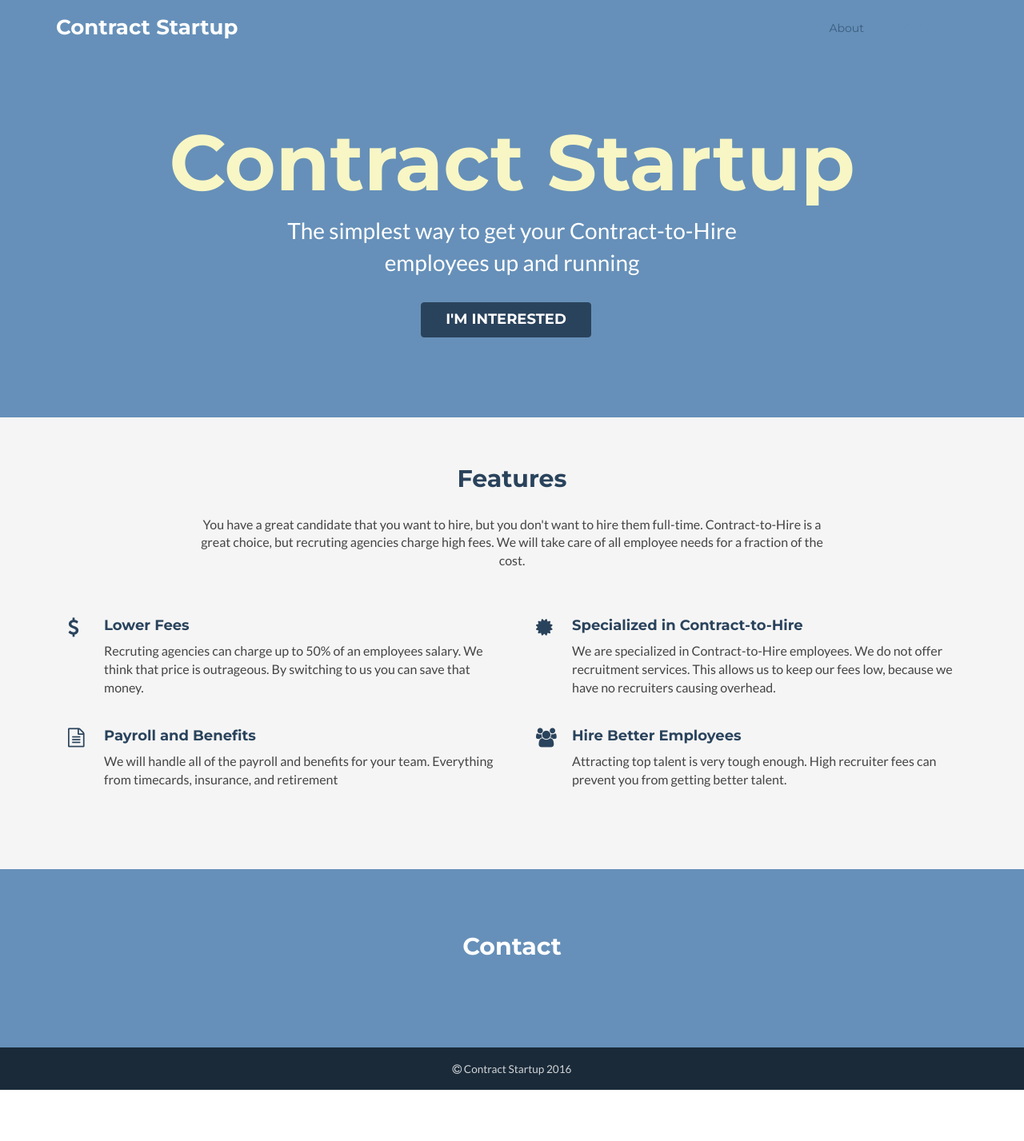
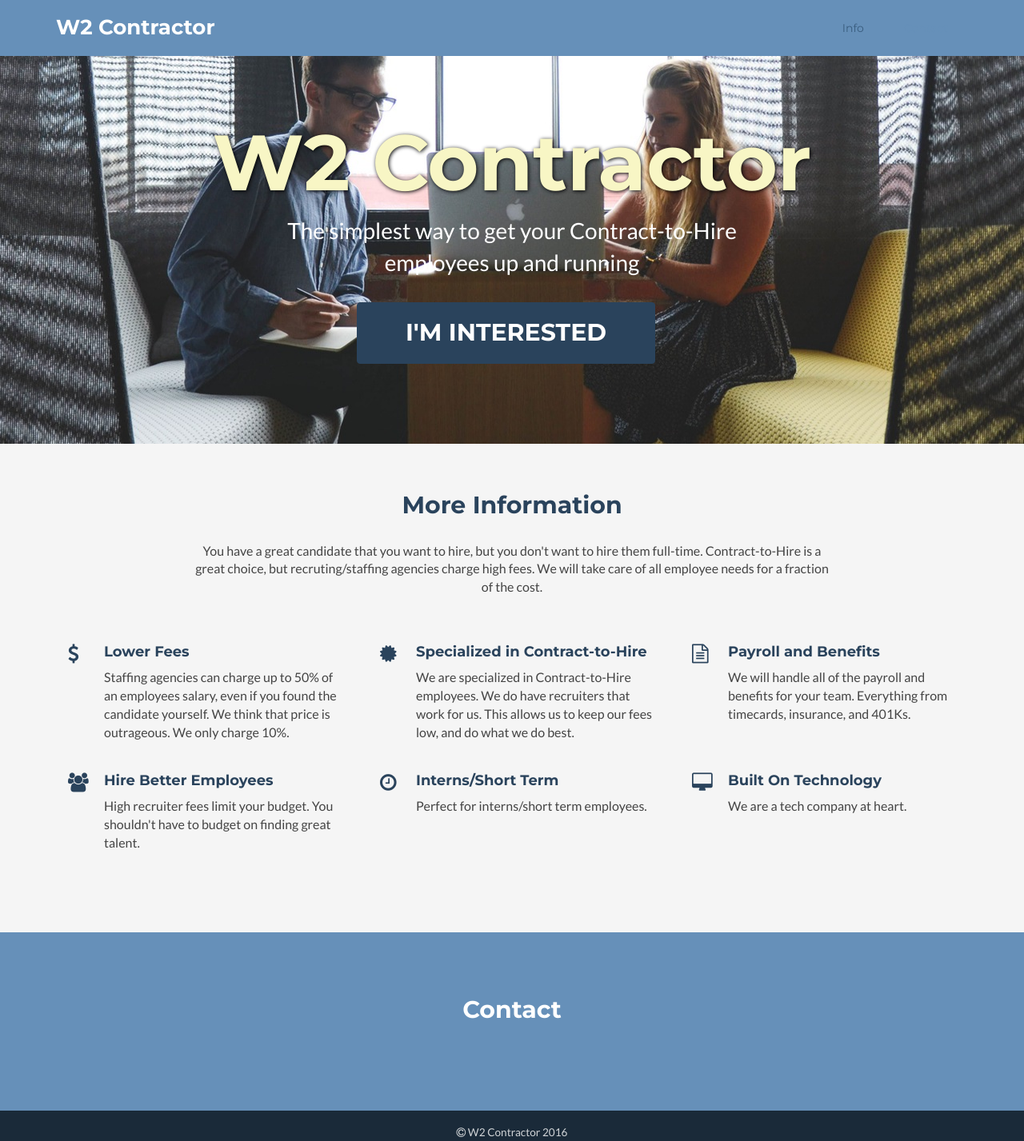
Before and after one commit to w2contractor/w2contractor.github.io, a plain HTML site: page index.html in a window 1280 px wide. Shown: the whole page at 80% size. Before the commit the page ends 1363 px from the top, so only its background shows below. Drawn offline with Linux system fonts and the light colour scheme.

Commit message:
added more infomation

```diff
--- a/assets/css/styles-3.css
+++ b/assets/css/styles-3.css
@@ -183,6 +183,9 @@ pre code {
 /* ======= Promo Section ======= */
 .promo {
   background: #6690b9;
+  background-image: url("../images/people-office-group-team-hd.jpg");
+  background-repeat: no-repeat;
+  background-position: center;
   color: #fff;
   padding-top: 150px;
   padding-bottom: 100px;
@@ -194,6 +197,7 @@ pre code {
 }
 .promo .title .highlight {
   color: #F8F6C5;
+  text-shadow: 1px 1px 5px black;
 }
 .promo .intro {
   font-size: 28px;
@@ -203,8 +207,8 @@ pre code {
 }
 .promo .btns .btn {
   margin-right: 15px;
-  font-size: 18px;
-  padding: 8px 30px;
+  font-size: 30px;
+  padding: 16px 60px;
 }
 .promo .meta {
   margin-top: 120px;
--- a/index.html
+++ b/index.html
@@ -6,7 +6,7 @@
 <!--<![endif]-->
 
 <head>
-    <title>Contract Startup</title>
+    <title>W2 Contractor</title>
     <!-- Meta -->
     <meta charset="utf-8">
     <meta http-equiv="X-UA-Compatible" content="IE=edge">
@@ -50,7 +50,7 @@
         <div class="container">
             <h1 class="logo pull-left">
                 <a class="scrollto" href="#promo">
-                    <span class="logo-title">Contract Startup</span>
+                    <span class="logo-title">W2 Contractor</span>
                 </a>
             </h1>
             <!--//logo-->
@@ -68,7 +68,7 @@
                 <div class="navbar-collapse collapse" id="navbar-collapse">
                     <ul class="nav navbar-nav">
                         <li class="active nav-item sr-only"><a class="scrollto" href="#promo">Home</a></li>
-                        <li class="nav-item"><a class="scrollto" href="#abour">About</a></li>
+                        <li class="nav-item"><a class="scrollto" href="#info">Info</a></li>
                         <li class="nav-item last"><a class="scrollto" href="#contact">Contact</a></li>
                     </ul>
                     <!--//nav-->
@@ -83,7 +83,7 @@
     <!-- ******PROMO****** -->
     <section id="promo" class="promo section offset-header">
         <div class="container text-center">
-            <h2 class="title"><span class="highlight">Contract Startup</span></h2>
+            <h2 class="title"><span class="highlight">W2 Contractor</span></h2>
             <p class="intro">The simplest way to get your Contract-to-Hire employees up and running</p>
             <div class="btns">
                 <a class="btn btn-cta-primary" href="https://derektor.typeform.com/to/NbbDJo" target="_blank">I'm Interested</a>
@@ -94,55 +94,75 @@
     <!--//promo-->
 
     <!-- ******ABOUT****** -->
-    <section id="about" class="about section">
+    <section id="info" class="about section">
         <div class="container">
-            <h2 class="title text-center">Features</h2>
-            <p class="intro text-center">You have a great candidate that you want to hire, but you don't want to hire them full-time. Contract-to-Hire is a great choice, but recruting agencies charge high fees. We will take care of all employee needs for a fraction of the cost.</p>
+            <h2 class="title text-center">More Information</h2>
+            <p class="intro text-center">You have a great candidate that you want to hire, but you don't want to hire them full-time. Contract-to-Hire is a great choice, but recruting/staffing agencies charge high fees. We will take care of all employee needs for a fraction of the cost.</p>
             <div class="row">
-                <div class="item col-md-6 col-sm-6 col-xs-12">
+                <div class="item col-md-4 col-sm-6 col-xs-12">
                     <div class="icon-holder">
                         <i class="fa fa-usd"></i>
                     </div>
                     <div class="content">
                         <h3 class="sub-title">Lower Fees</h3>
-                        <p>Recruting agencies can charge up to 50% of an employees salary. We think that price is outrageous. By switching to us you can save that money. </p>
+                        <p>Staffing agencies can charge up to 50% of an employees salary, even if you found the candidate yourself. We think that price is outrageous. We only charge 10%. </p>
                     </div>
                     <!--//content-->
                 </div>
                 <!--//item-->
-                <div class="item col-md-6 col-sm-6 col-xs-12">
+                <div class="item col-md-4 col-sm-6 col-xs-12">
                     <div class="icon-holder">
                         <i class="fa fa-certificate"></i>
                     </div>
                     <div class="content">
                         <h3 class="sub-title">Specialized in Contract-to-Hire</h3>
-                        <p>We are specialized in Contract-to-Hire employees. We do not offer recruitment services. This allows us to keep our fees low, because we have no recruiters causing overhead. </p>
+                        <p>We are specialized in Contract-to-Hire employees. We do have recruiters that work for us. This allows us to keep our fees low, and do what we do best.</p>
                     </div>
                     <!--//content-->
                 </div>
-                <!--//item-->
 
-                <!--//item-->
-            </div>
-            <div class="row">
-                <div class="item col-md-6 col-sm-6 col-xs-12">
+                <div class="item col-md-4 col-sm-6 col-xs-12">
                     <div class="icon-holder">
                         <i class="fa fa-file-text-o"></i>
                     </div>
                     <div class="content">
                         <h3 class="sub-title">Payroll and Benefits</h3>
-                        <p>We will handle all of the payroll and benefits for your team. Everything from timecards, insurance, and retirement</p>
+                        <p>We will handle all of the payroll and benefits for your team. Everything from timecards, insurance, and 401Ks.</p>
                     </div>
                     <!--//content-->
+            </div>
                 </div>
                 <!--//item-->
-                <div class="item col-md-6 col-sm-6 col-xs-12">
+            <div class="row">
+                <div class="item col-md-4 col-sm-6 col-xs-12">
                     <div class="icon-holder">
                         <i class="fa fa-users"></i>
                     </div>
                     <div class="content">
                         <h3 class="sub-title">Hire Better Employees</h3>
-                        <p>Attracting top talent is very tough enough. High recruiter fees can prevent you from getting better talent. </p>
+                        <p>High recruiter fees limit your budget. You shouldn't have to budget on finding great talent.</p>
+                    </div>
+                    <!--//content-->
+                </div>
+
+                <div class="item col-md-4 col-sm-6 col-xs-12">
+                    <div class="icon-holder">
+                        <i class="fa fa-clock-o"></i>
+                    </div>
+                    <div class="content">
+                        <h3 class="sub-title">Interns/Short Term</h3>
+                        <p>Perfect for interns/short term employees.</p>
+                    </div>
+                    <!--//content-->
+                </div>
+                <!--//item-->
+                <div class="item col-md-4 col-sm-6 col-xs-12">
+                    <div class="icon-holder">
+                        <i class="fa fa-desktop"></i>
+                    </div>
+                    <div class="content">
+                        <h3 class="sub-title">Built On Technology</h3>
+                        <p>We are a tech company at heart.</p>
                     </div>
                     <!--//content-->
                 </div>
@@ -164,7 +184,7 @@
     <footer class="footer">
         <div class="container text-center">
             <!--/* This template is released under the Creative Commons Attribution 3.0 License. Please keep the attribution link below when using for your own project. Thank you for your support. :) If you'd like to use the template without the attribution, you can check out other license options via our website: themes.3rdwavemedia.com */-->
-            <small class="copyright"><i class="fa fa-copyright"></i> Contract Startup 2016</small>
+            <small class="copyright"><i class="fa fa-copyright"></i> W2 Contractor 2016</small>
         </div>
         <!--//container-->
     </footer>
```
Also changed, not shown: assets/images/people-office-group-team-hd.jpg (added), assets/images/people-office-group-team.jpg (added).
